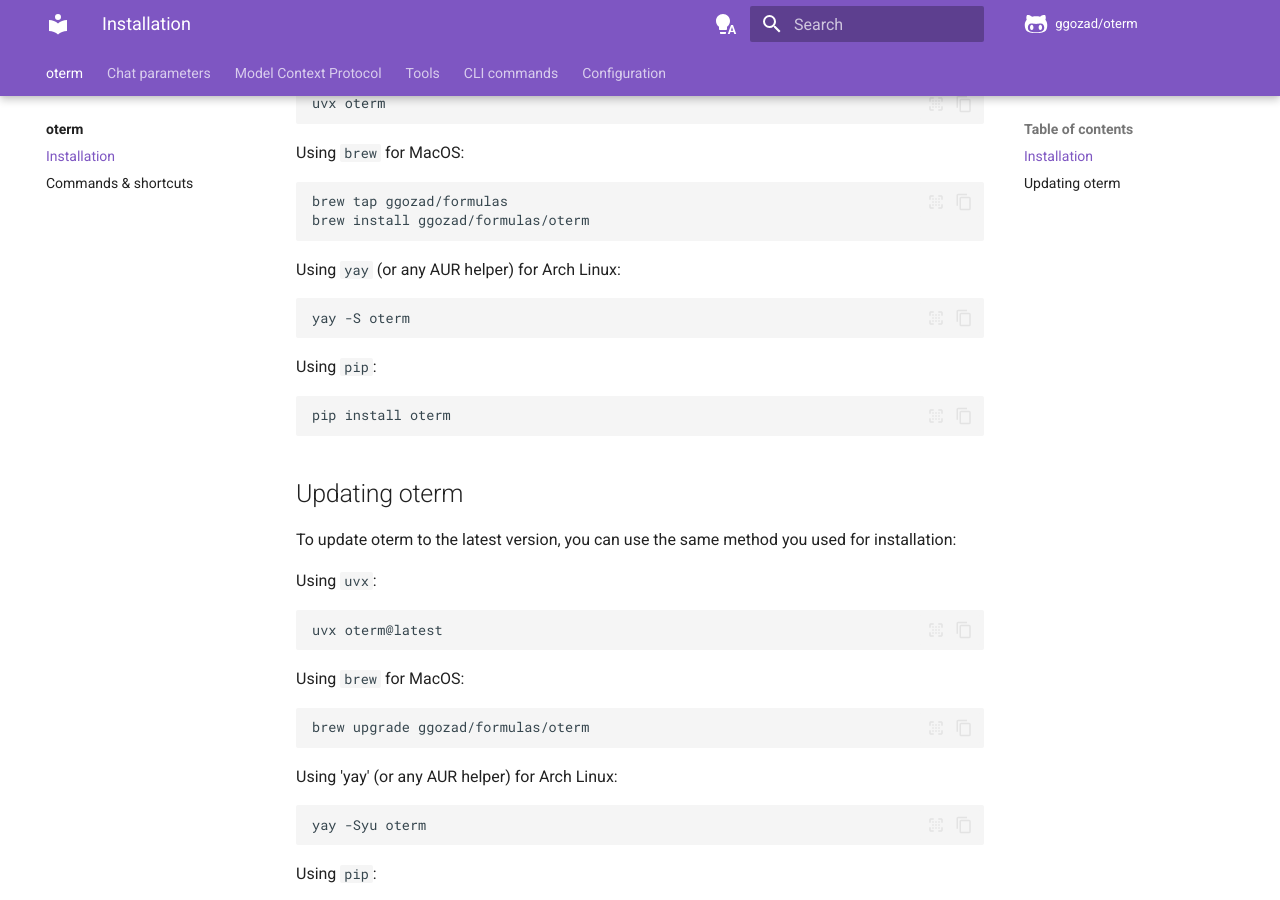
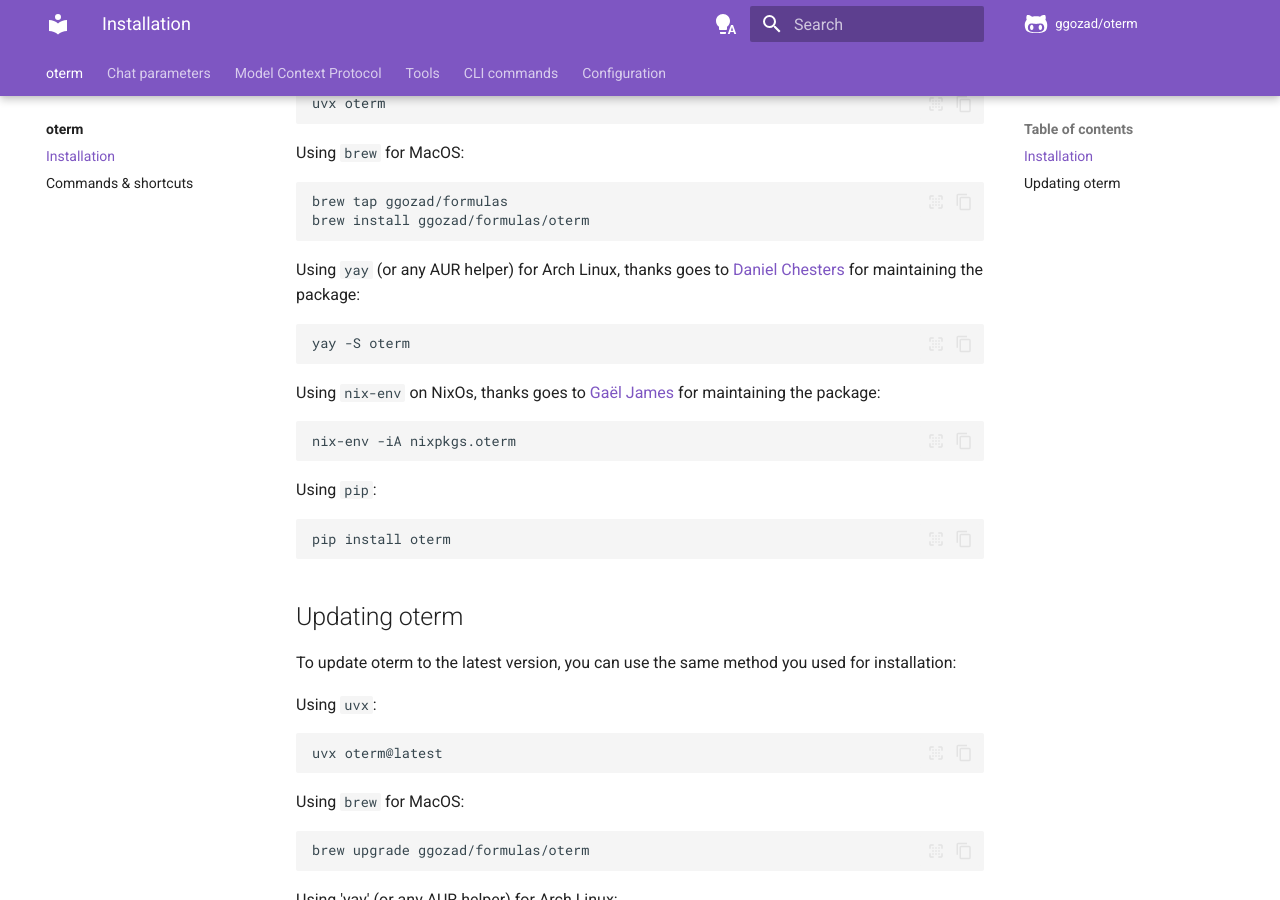
Before and after one commit to ggozad/oterm, an MkDocs documentation site: the page built from docs/installation.md, in a window 1280 px wide and 900 px high, scrolled down 344 px. Built offline with MkDocs 1.6.1 and Material for MkDocs 9.7.7, drawn with Linux system fonts in a browser that asks for light colours; comment, search, counter and statistics services are not loaded.

Commit message:
Attribution for oterm package maintainers.

````diff
--- a/docs/installation.md
+++ b/docs/installation.md
@@ -16,10 +16,16 @@
 brew install ggozad/formulas/oterm
 ```
 
-Using `yay` (or any AUR helper) for Arch Linux:
+Using `yay` (or any AUR helper) for Arch Linux, thanks goes to [Daniel Chesters](https://github.com/DanielChesters) for maintaining the package:
 
 ```bash
 yay -S oterm
+```
+
+Using `nix-env` on NixOs, thanks goes to [Gaël James](https://github.com/gaelj) for maintaining the package:
+
+```bash
+nix-env -iA nixpkgs.oterm
 ```
 
 Using `pip`:
````
Also changed, not shown: README.md (+1 -0 lines).
